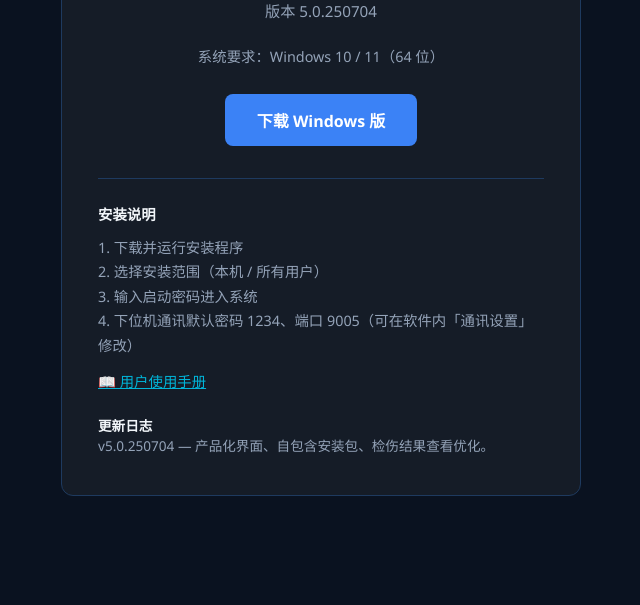
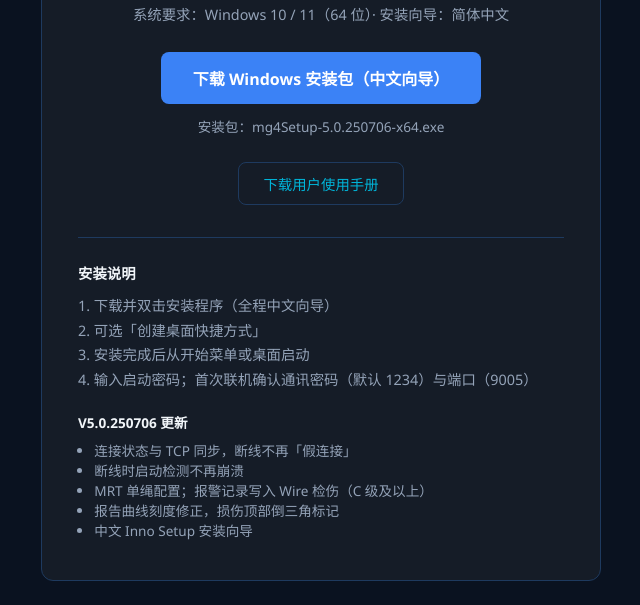
Before and after one commit to dushengyao/mg4-release, a plain HTML site: page index.html in a window 1280 px wide. Shown: the part 238-843 px from the top of the page, without its empty margins (319-959 px from the left). Before the commit the page ends 800 px from the top, so only its background shows below. Drawn offline with Linux system fonts and the light colour scheme.

Commit message:
Update download page and user manual for v5.0.250706

```diff
--- a/index.html
+++ b/index.html
@@ -26,7 +26,7 @@
       padding: 24px;
     }
     .card {
-      max-width: 520px;
+      max-width: 560px;
       width: 100%;
       background: var(--surface);
       border: 1px solid var(--border);
@@ -61,6 +61,19 @@
       transition: background 0.2s;
     }
     .btn:hover { background: #2563eb; }
+    .btn-secondary {
+      display: inline-block;
+      margin-top: 12px;
+      padding: 10px 24px;
+      background: transparent;
+      color: var(--accent);
+      text-decoration: none;
+      border: 1px solid var(--border);
+      border-radius: 8px;
+      font-size: 0.9rem;
+    }
+    .btn-secondary:hover { border-color: var(--accent); }
+    .filename { color: var(--muted); font-size: 0.85rem; margin-top: 12px; }
     .steps {
       text-align: left;
       margin-top: 32px;
@@ -72,28 +85,38 @@
     }
     .steps strong { color: var(--text); display: block; margin-bottom: 8px; }
     .changelog { margin-top: 20px; font-size: 0.85rem; color: var(--muted); text-align: left; }
+    .changelog ul { margin: 8px 0 0; padding-left: 1.2em; }
   </style>
 </head>
 <body>
   <div class="card">
     <div class="logo">⛓</div>
     <h1>钢丝绳在线检测系统</h1>
-    <p class="version">版本 5.0.250704</p>
-    <p class="req">系统要求：Windows 10 / 11（64 位）</p>
-    <a class="btn" href="https://github.com/dushengyao/mg4-release/releases/download/v5.0.250704/mg4Setup-5.0.250704-x64.exe">
-      下载 Windows 版
+    <p class="version">版本 5.0.250706</p>
+    <p class="req">系统要求：Windows 10 / 11（64 位）· 安装向导：简体中文</p>
+    <a class="btn" href="https://github.com/dushengyao/mg4-release/releases/download/v5.0.250706/mg4Setup-5.0.250706-x64.exe">
+      下载 Windows 安装包（中文向导）
+    </a>
+    <p class="filename">安装包：mg4Setup-5.0.250706-x64.exe</p>
+    <a class="btn-secondary" href="用户使用手册.md" download="钢丝绳在线检测系统-用户使用手册-V5.0.250706.md">
+      下载用户使用手册
     </a>
     <div class="steps">
       <strong>安装说明</strong>
-      1. 下载并运行安装程序<br/>
-      2. 选择安装范围（本机 / 所有用户）<br/>
-      3. 输入启动密码进入系统<br/>
-      4. 下位机通讯默认密码 1234、端口 9005（可在软件内「通讯设置」修改）<br/>
-      <a href="用户使用手册.md" style="color:var(--accent);margin-top:12px;display:inline-block;">📖 用户使用手册</a>
+      1. 下载并双击安装程序（全程中文向导）<br/>
+      2. 可选「创建桌面快捷方式」<br/>
+      3. 安装完成后从开始菜单或桌面启动<br/>
+      4. 输入启动密码；首次联机确认通讯密码（默认 1234）与端口（9005）
     </div>
     <div class="changelog">
-      <strong style="color:var(--text);">更新日志</strong><br/>
-      v5.0.250704 — 产品化界面、自包含安装包、检伤结果查看优化。
+      <strong style="color:var(--text);">V5.0.250706 更新</strong>
+      <ul>
+        <li>连接状态与 TCP 同步，断线不再「假连接」</li>
+        <li>断线时启动检测不再崩溃</li>
+        <li>MRT 单绳配置；报警记录写入 Wire 检伤（C 级及以上）</li>
+        <li>报告曲线刻度修正，损伤顶部倒三角标记</li>
+        <li>中文 Inno Setup 安装向导</li>
+      </ul>
     </div>
   </div>
 </body>
```
Also changed, not shown: 1 other file.
